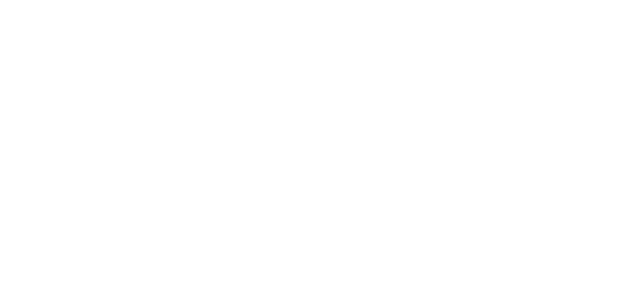
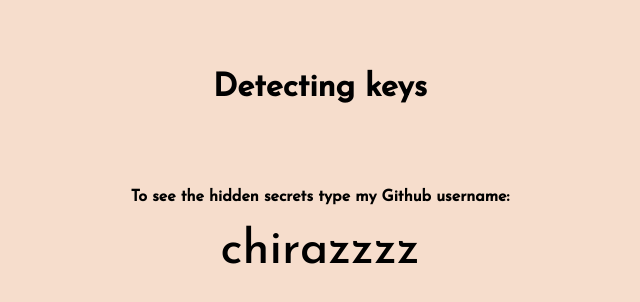
Before and after one commit to chirazzzz/30-Days-of-JavaScript, a plain HTML site: page Day 12 - Key Sequence Detection/index.html in a window 1280 px wide. Shown: the whole page, without its empty margins (320-960 px from the left). Drawn offline with Linux system fonts and the light colour scheme.

Commit message:
update styling and create seperate js css files

```diff
--- a/Day 12 - Key Sequence Detection/index.html
+++ b/Day 12 - Key Sequence Detection/index.html
@@ -3,27 +3,20 @@
 <head>
   <meta charset="UTF-8">
   <title>Key Detection</title>
+  <link href="https://fonts.googleapis.com/css?family=Josefin+Sans:300,500&display=swap" rel="stylesheet">
+  <link rel="stylesheet" href="style.css">
   <script type="text/javascript" src="https://www.cornify.com/js/cornify.js"></script>
 </head>
 <body>
-<script>
-  const keysPressed = [];
-  const konamiCode = 'chirazzzz';
 
-  // ['ArrowUp', 'ArrowUp', 'ArrowDown', 'ArrowDown',
-  //                     'ArrowLeft', 'ArrowRight', 'ArrowLeft', 'ArrowRight', 'b', 'a'];
+<div class="wrapper">
+  <h1>Detecting keys</h1>
+  <div class="codes">
+    <h4>To see the hidden secrets type my Github username:</h4>
+    <span class="large-code"> chirazzzz </span>
+  </div>
+</div>
 
-  window.addEventListener('keyup', (e) => {
-    console.log(e.key);
-    keysPressed.push(e.key);
-    // console.log(-keysPressed.length);
-    keysPressed.splice(-konamiCode.length - 1, keysPressed.length - konamiCode.length);
-    if (keysPressed.join('').includes(konamiCode)) {
-      console.log('You did it!');
-      cornify_add();
-    }
-    console.log(keysPressed);
-  });
-</script>
+<script src="script.js"></script>
 </body>
 </html>
--- /dev/null
+++ b/Day 12 - Key Sequence Detection/script.js
@@ -0,0 +1,17 @@
+/** Full explaination for alternative here
+ * https://medium.com/javascript-in-plain-english/how-to-detect-a-sequence-of-keystrokes-in-javascript-83ec6ffd8e93 **/
+
+const keysPressedGithub = [];
+const githubCode = 'chirazzzz';
+
+window.addEventListener('keyup', (e) => {
+  console.log(e.key);
+  keysPressedGithub.push(e.key);
+  // console.log(-keysPressed.length);
+  keysPressedGithub.splice(-githubCode.length - 1, keysPressedGithub.length - githubCode.length);
+  if (keysPressedGithub.join('').includes(githubCode)) {
+    console.log('You did it!');
+    cornify_add();
+  }
+  console.log(keysPressedGithub);
+});
--- /dev/null
+++ b/Day 12 - Key Sequence Detection/style.css
@@ -0,0 +1,32 @@
+body {
+  font-family: 'Josefin Sans', sans-serif;
+  font-weight: 300;
+  background: #F6DDCC;
+}
+
+.wrapper {
+  display: flex;
+  flex-direction: column;
+  align-items: center;
+  margin: 0;
+  padding: 0;
+}
+
+h1 {
+  margin: 2em 0;
+}
+
+.codes {
+  display: flex;
+  flex-direction: column;
+  align-items: center;
+}
+
+.konami {
+  margin-top: 3em;
+}
+
+.large-code {
+  font-weight: 500;
+  font-size: 3em;
+}
```
